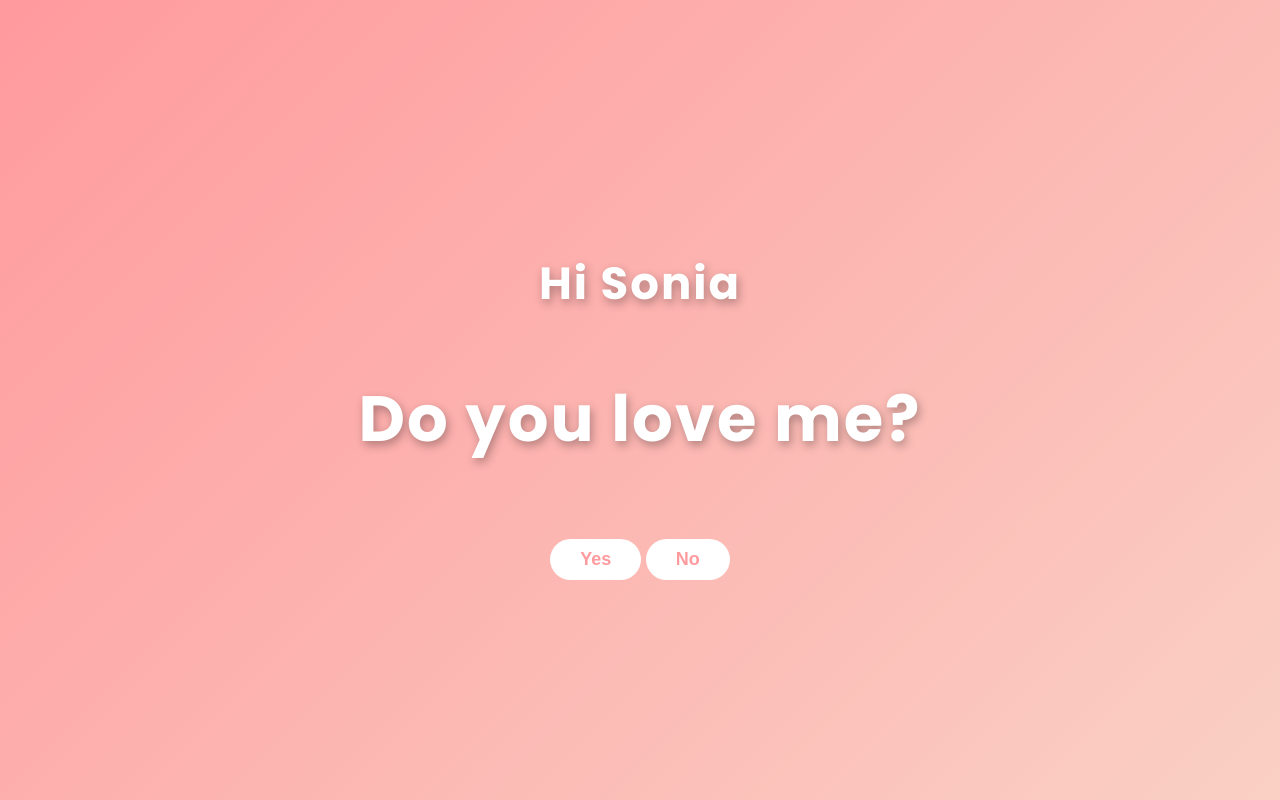
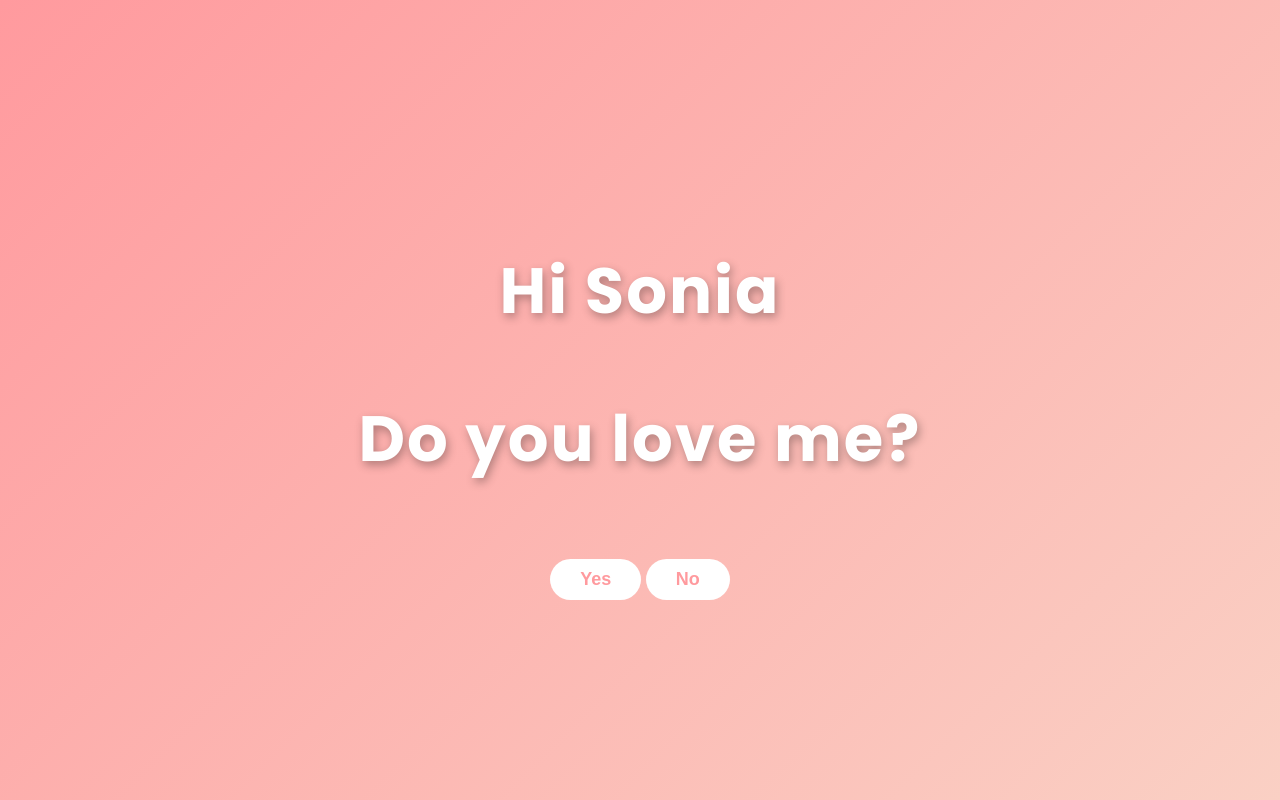
Before and after one commit to srishanth1185/my-website, a plain HTML site: page index.html in a window 1280 px wide. Drawn offline with Linux system fonts and the light colour scheme.

Commit message:
Add files via upload

```diff
--- a/style.css
+++ b/style.css
@@ -16,8 +16,8 @@ body {
 }
 
 h1 {
-    font-size: 45px;
-    font-weight: 600;
+    font-size: 64px;
+    font-weight: 700;
     text-shadow: 2px 4px 10px rgba(0, 0, 0, 0.3);
     letter-spacing: 2px;
 }
@@ -27,6 +27,7 @@ h2 {
     text-shadow: 2px 4px 10px rgba(0, 0, 0, 0.3);
     letter-spacing: 2px;
 }
+
 button {
     margin-top: 20px;
     padding: 10px 30px;
```
Also changed, not shown: index.html (+0 -1 lines).
